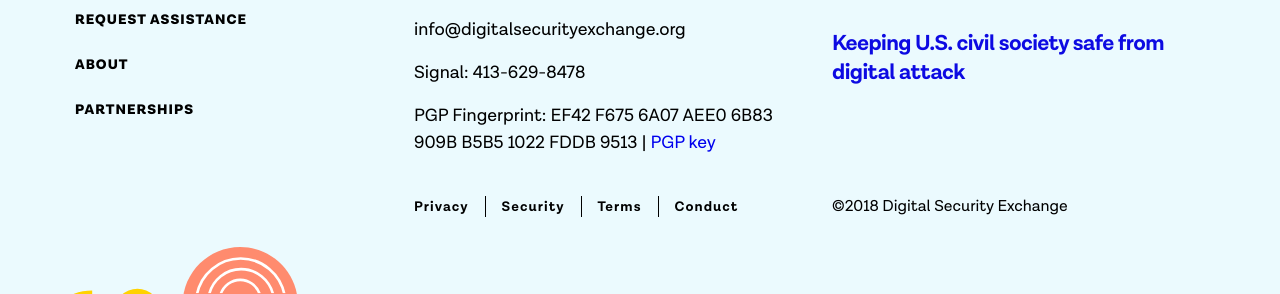
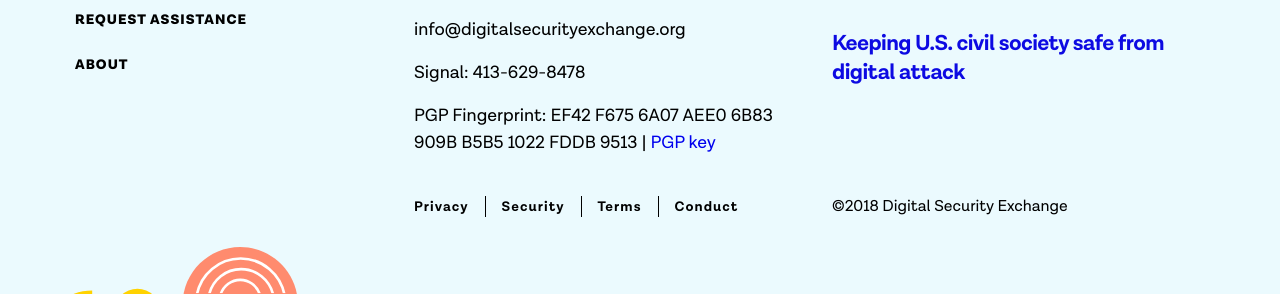
Before and after one commit to tiffrobo/exchange-new, a Jekyll site: the page built from index.md, in a window 1280 px wide and 900 px high, scrolled down 4276 px. Shown: the part 474-768 px from the top of the window. Built offline with Jekyll 4.4.1, drawn with Linux system fonts in a browser that asks for light colours.

Commit message:
edited footer menu

```diff
--- a/_config.yml
+++ b/_config.yml
@@ -48,7 +48,7 @@
 
 - { title: 'About', href: '/about' }
 # - { title: 'Updates', href: '/updates' }
-- { title: 'Partnerships', href: '/partnerships' }
+# - { title: 'Partnerships', href: '/partnerships' }
 # - { title: 'Code of Practice and Conduct', href: '/code' }
 # - { title: 'Trust', href: '/trust' }
 
```
